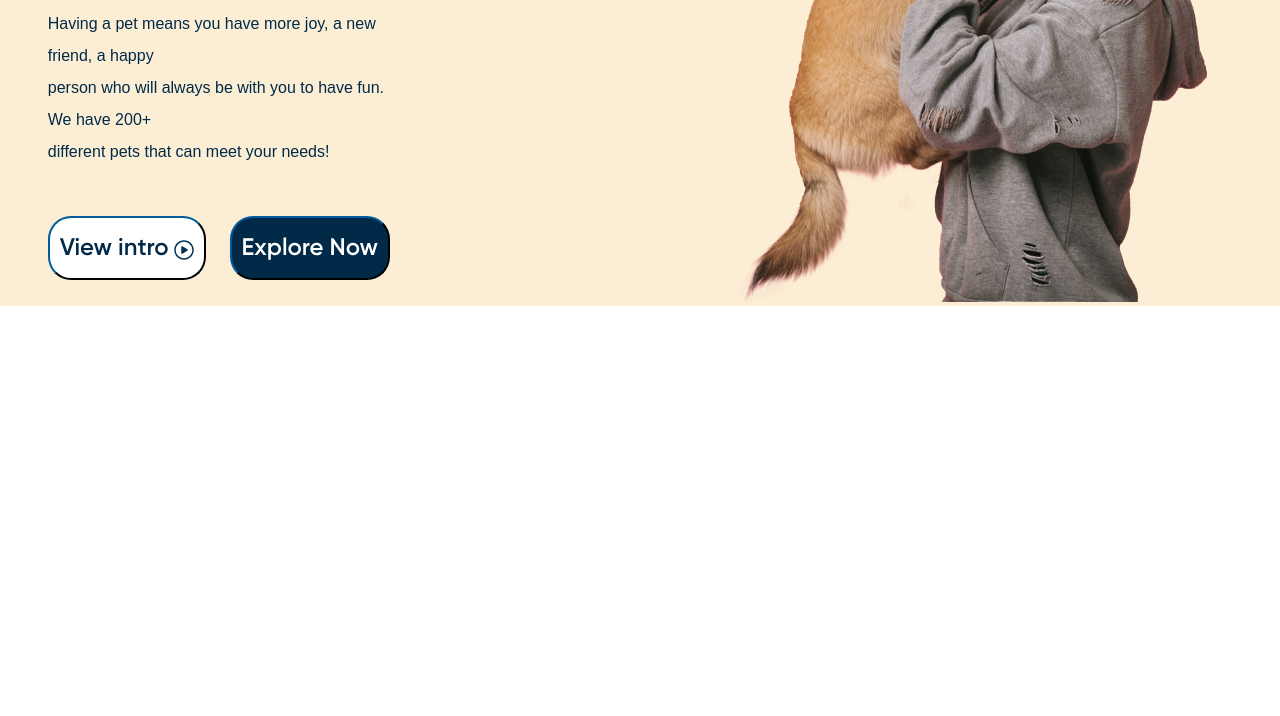
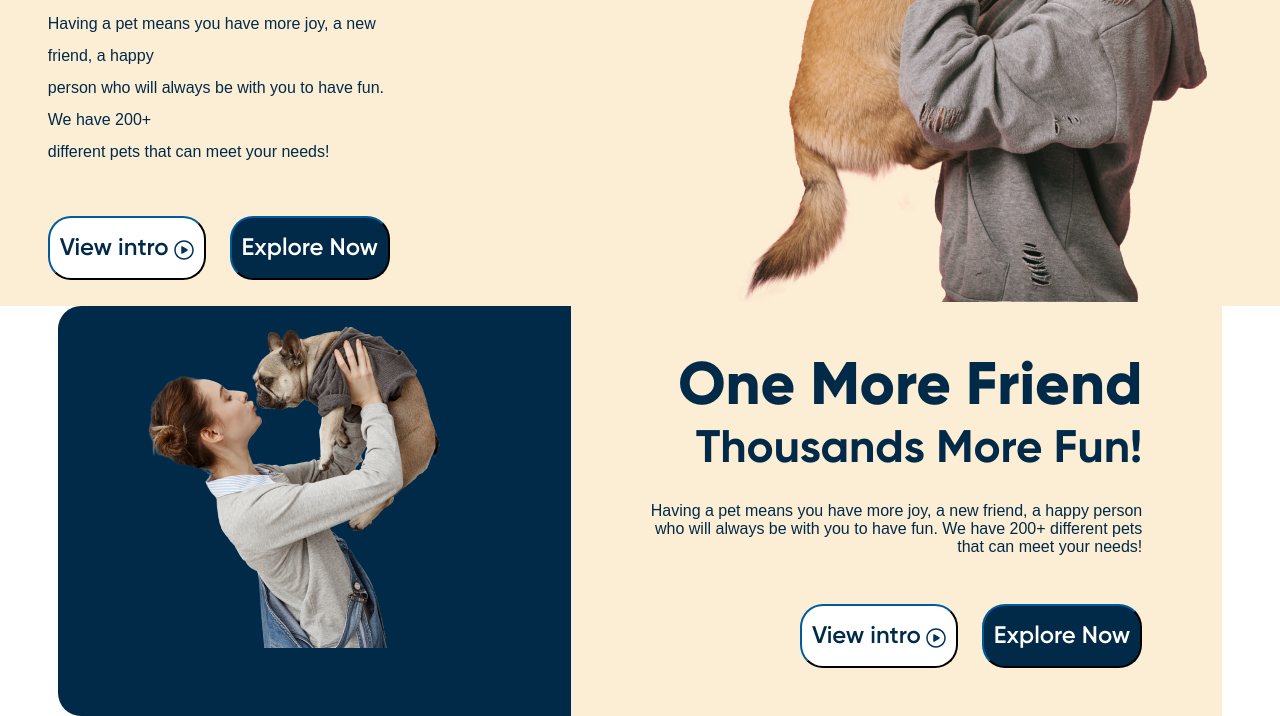
Before and after one commit to mayue23/Monito, a plain HTML site: page index.html in a window 1280 px wide. Shown: the part 424-1140 px from the top of the page. Before the commit the page ends 800 px from the top, so only its background shows below. Drawn offline with Linux system fonts and the light colour scheme.

Commit message:
advertisement

```diff
--- a/css/style.css
+++ b/css/style.css
@@ -167,6 +167,7 @@ li {
 .navbar__drop-down-sign{
     margin-top: 5px;
 }
+/***** HEADPAGE *****/
 .headpage{
     display: flex;
     justify-content: center;
@@ -212,3 +213,55 @@ li {
     margin-left: 5px;
     margin-top: 5px;
 }
+/***** ADVERTISEMENT *****/
+.advertisement{
+    display: flex;
+    justify-content: center;
+}
+.advertisement__left{
+    background-color: var(--dark-blue);
+    border-top-left-radius: 23px;
+    border-bottom-left-radius: 23px;
+    min-width: 33%;
+}
+.advertisement__right{
+    background-color: var(--mon-yellow);
+    text-align: right;
+    padding: 3rem 5rem;
+    min-width: 35%;
+}
+.advertisement__right-title{
+    font: var(--h1-extra-bold);
+}
+.advertisement__right-sub{
+    font: var(--h2-bold);
+    margin-bottom: 1.5rem;
+}
+.advertisement__button{
+    font: var(--h3-bold);
+    margin-top: 3rem;
+    padding: 10px;
+
+}
+.advertisement__right-button{
+    display: flex;
+    justify-content: end;
+
+
+}
+.advertisement__left-button1{
+    color: var(--dark-blue);
+    background-color: var(--white);
+    display: flex;
+    align-items: center;
+    justify-content: center;
+}
+.advertisement__left-button2{
+    margin-left: 1.5rem;
+    color: var(--white);
+    background-color: var(--dark-blue);
+}
+#advertisement__left-buttonPic{
+    margin-left: 5px;
+    margin-top: 5px;
+}
--- a/index.html
+++ b/index.html
@@ -41,6 +41,25 @@
             </section>
         </header>
         </section>
+
+        <section class="advertisement">
+            <div class="advertisement__left">
+                <img src="assets/images/horizontal-shot-adult-girl-jeans-overalls-kissing-cute-puppy.png" alt="">
+            </div>
+            <div class="advertisement__right">
+                <h1 class="advertisement__right-title">One More Friend</h1>
+                <h2 class="advertisement__right-sub">Thousands More Fun!</h2>
+                <p  class="advertisement__right-paragraph">
+                    Having a pet means you have more joy, a new friend, a happy person<br>
+                    who will always be with you to have fun. We have 200+ different pets<br>
+                    that can meet your needs!
+                </p>
+                <div class="advertisement__right-button">
+                    <button class="advertisement__left-button1 advertisement__button">View intro <img id="advertisement__left-buttonPic" src="assets/icons/media-player.svg" alt=""></button>
+                    <button class="advertisement__left-button2 advertisement__button">Explore Now</button>
+                </div>
+            </div>
+        </section>
     <footer>
 
     </footer>
```
